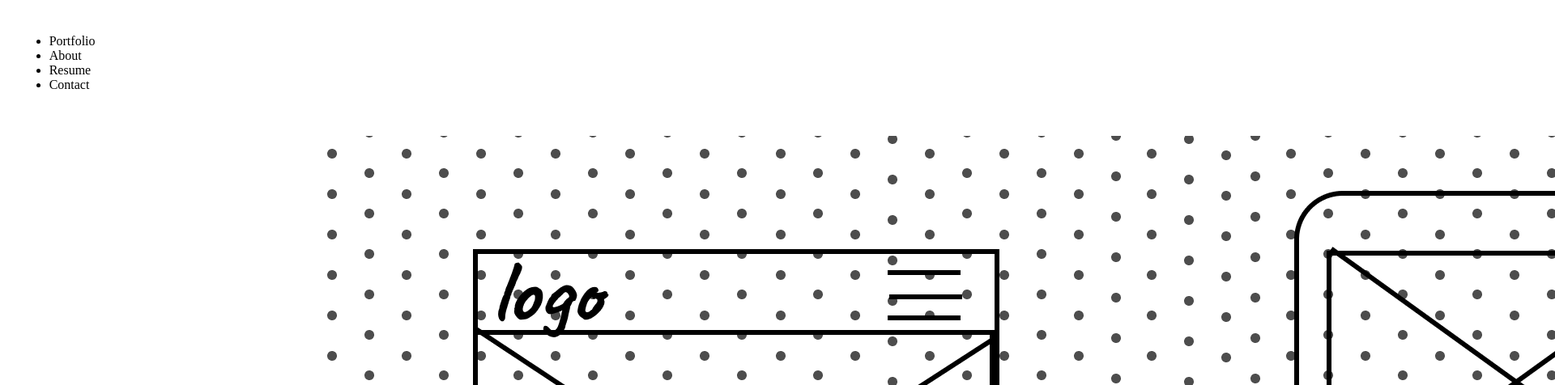
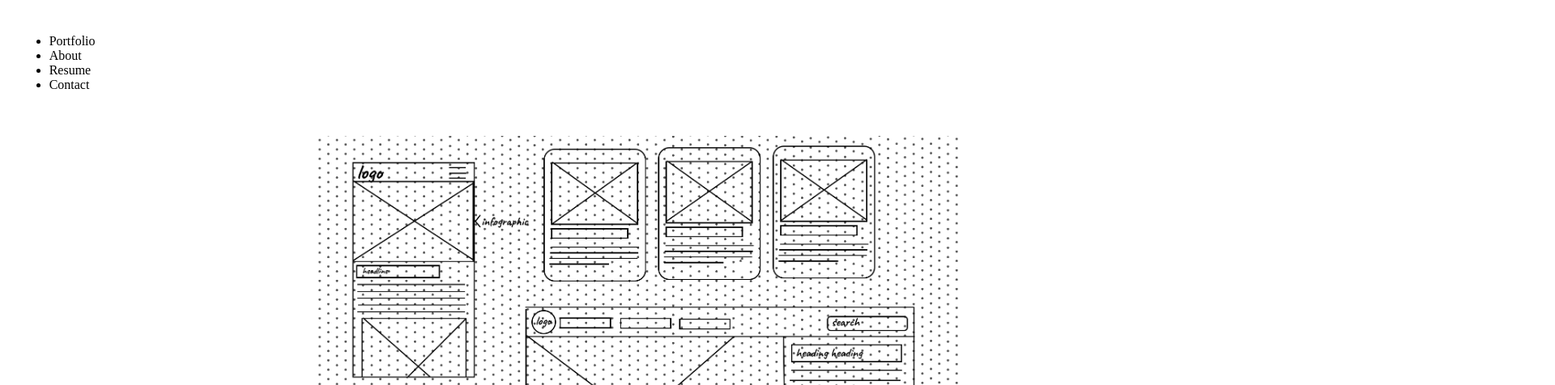
Before and after one commit to kelcie-matousek/UX_UI_HW_17, a plain HTML site: page index.html in a window 1280 px wide. Shown: the part 140-616 px from the top of the page at 81% size, 1920 px wide, since content can reach past the window. Drawn offline with Linux system fonts and the light colour scheme.

Commit message:
figuring out targeting specific img

```diff
--- a/css/index.css
+++ b/css/index.css
@@ -25,6 +25,10 @@ ul {
     padding: 25px;
 }
 
+#hero {
+    width: 800px;
+
+}
 .content {
     height: 600px;
 }
--- a/index.html
+++ b/index.html
@@ -20,7 +20,7 @@
         </header>
         <section class="heroimg">
             <div class="content">
-                <img src="/images/hero.png" alt="dotted paper with wireframes drawn on">
+                <img id="hero" src="/images/hero.png" alt="dotted paper with wireframes drawn on">
                 <img src="/images/profilephoto.png" alt="image of kelcie in black college grad gown and cap">
                 <h1>UX Designer</h1>
                 <p>Hi there! I'm Kelcie, a problem solver, aspiring story teller, and avid puzzler.</p>
```
